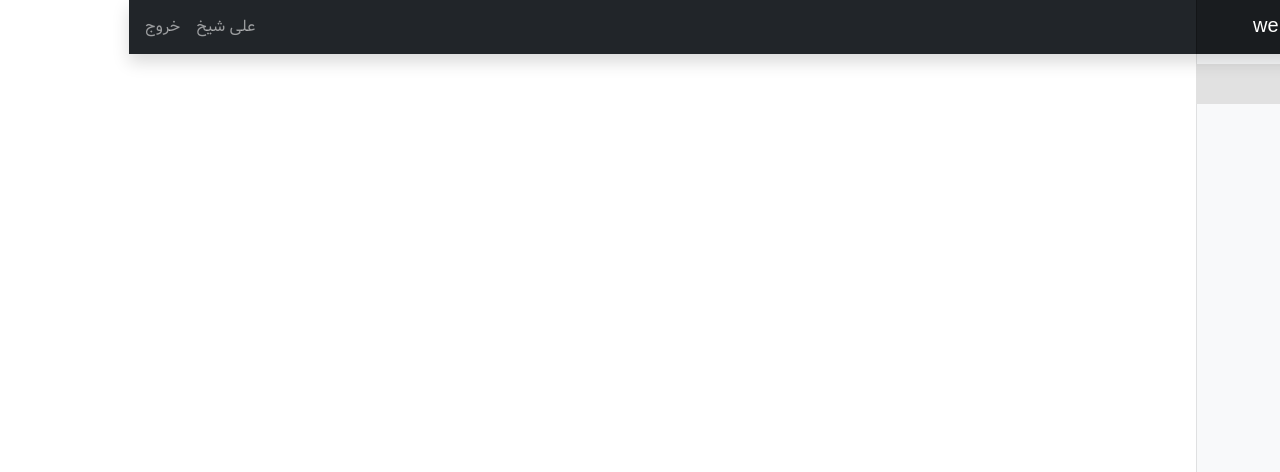
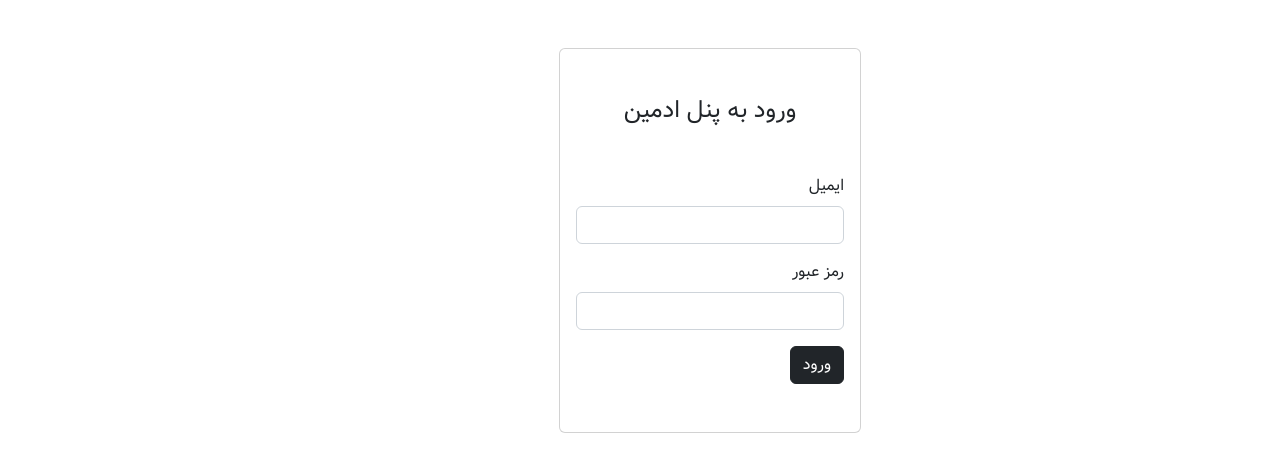
Before and after one commit to kakaei1989/nuxt-shop-admin, a Nuxt app: page /auth/login in a window 1280 px wide. Shown: the top 472 px of the page. Built offline with nearby package versions, Linux system fonts and the light colour scheme.

Commit message:
create login page

```diff
--- /dev/null
+++ b/pages/auth/login.vue
@@ -0,0 +1,41 @@
+<template>
+    <div class="row mt-5 justify-content-center align-items-center">
+        <div class="col-md-3">
+            <div class="card">
+                <div class="card-body py-5">
+                    <h4 class="mb-5 text-center">ورود به پنل ادمین</h4>
+                    <form @submit.prevent="login">
+                        <div class="mb-3">
+                            <label htmlFor="email" class="form-label">ایمیل</label>
+                            <input v-model="formData.email" type="email" class="form-control" id="email" />
+                        </div>
+                        <div class="mb-3">
+                            <label htmlFor="password" class="form-label">رمز عبور</label>
+                            <input v-model="formData.password" type="password" class="form-control" />
+                        </div>
+                        <button type="submit" class="btn btn-dark">
+                            ورود
+                        </button>
+                    </form>
+                </div>
+            </div>
+        </div>
+    </div>
+</template>
+
+<script setup>
+
+definePageMeta({
+    layout: false
+})
+
+const formData = reactive({
+    email: '',
+    password: ''
+})
+
+function login() {
+    console.log(formData);
+}
+
+</script>
```
